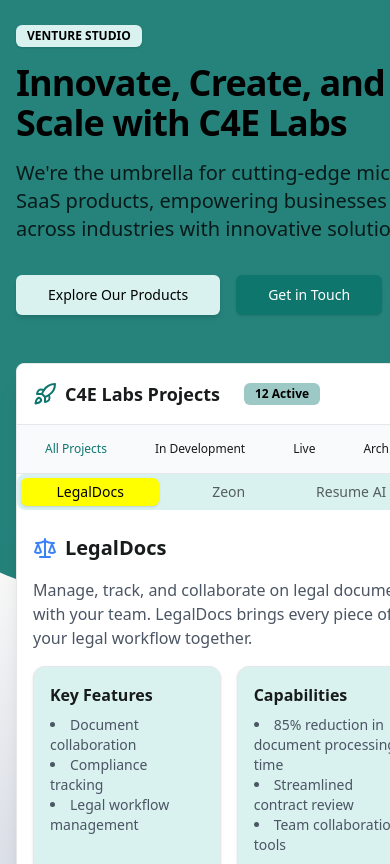
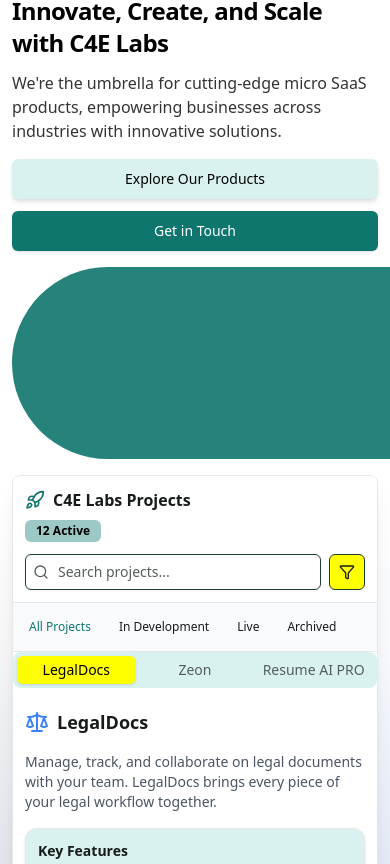
Before and after one commit to ctrlKshav/c4e-labs, a React (Vite) app: page / in a window 390 px wide. Shown: the part 1680-2544 px from the top of the page. Built offline with nearby package versions, Linux system fonts and the light colour scheme.

Commit message:
Make Product Overview Responsive

```diff
--- a/src/components/landing-page/products-overview/feature-card.tsx
+++ b/src/components/landing-page/products-overview/feature-card.tsx
@@ -1,15 +1,16 @@
-import { ProductFeatures } from "@/types/product";
-import {Card} from "@/components/ui/card";
+import type { ProductFeatures } from "@/types/product"
+import { Card } from "@/components/ui/card"
 
+// Feature Card Component
 const FeatureCard = ({ title, items }: ProductFeatures) => (
-    <Card className="p-4">
-      <h4 className="font-semibold mb-2">{title}</h4>
-      <ul className="list-disc list-inside text-sm text-gray-600">
-        {items.map((item, index) => (
-          <li key={index}>{item}</li>
-        ))}
-      </ul>
-    </Card>
-  );
+  <Card className="p-3 sm:p-4 hover:shadow-md transition-shadow">
+    <h4 className="font-semibold mb-2 text-sm sm:text-base">{title}</h4>
+    <ul className="list-disc list-inside text-xs sm:text-sm text-gray-600 space-y-1">
+      {items.map((item, index) => (
+        <li key={index} className="leading-relaxed">{item}</li>
+      ))}
+    </ul>
+  </Card>
+);
 
-export default FeatureCard;
+export default FeatureCard
--- a/src/components/landing-page/products-overview/index.tsx
+++ b/src/components/landing-page/products-overview/index.tsx
@@ -8,37 +8,44 @@ import ProductTab from "@/components/landing-page/products-overview/product-tab"
 import TopBar from "@/components/landing-page/products-overview/topbar"
 import products from "@/data/products"
 
-// Components
+// Hero Section Component
 const HeroSection = () => (
-  <div className="flex flex-col justify-center space-y-8">
+  <div className="flex flex-col justify-center space-y-4 sm:space-y-6 md:space-y-8">
     <div>
-      <Badge className="mb-4 bg-card text-foreground hover:bg-slate-300">VENTURE STUDIO</Badge>
-      <h1 className="mb-4 text-4xl font-bold tracking-tight lg:text-5xl">
+      <Badge className="mb-3 sm:mb-4 bg-card text-foreground hover:bg-slate-300">
+        VENTURE STUDIO
+      </Badge>
+      <h1 className="mb-3 sm:mb-4 text-2xl sm:text-3xl md:text-4xl lg:text-5xl font-bold tracking-tight">
         Innovate, Create, and Scale with C4E Labs
       </h1>
-      <p className="text-xl text-foreground/80">
-        We're the umbrella for cutting-edge micro SaaS products, empowering businesses across industries with
-        innovative solutions.
+      <p className="text-base sm:text-lg md:text-xl text-foreground/80">
+        We're the umbrella for cutting-edge micro SaaS products, empowering businesses across industries with innovative solutions.
       </p>
     </div>
-    <div className="flex gap-4">
-      <Button size="lg" variant={"secondary"}>Explore Our Products</Button>
-      <Button size="lg" variant={"default"}>
+    <div className="flex flex-col sm:flex-row gap-3 sm:gap-4">
+      <Button size="lg" variant="secondary" className="w-full sm:w-auto">
+        Explore Our Products
+      </Button>
+      <Button size="lg" variant="default" className="w-full sm:w-auto">
         Get in Touch
       </Button>
     </div>
   </div>
 );
 
-
+// Product Showcase Component
 const ProductShowcase = () => (
-  <Card className="overflow-hidden rounded-lg border bg-white shadow-xl pb-8">
+  <Card className="overflow-hidden rounded-lg border bg-white shadow-xl">
     <TopBar />
-    <div className="">
+    <div className="overflow-hidden">
       <Tabs defaultValue="product0" className="w-full">
         <TabsList className="grid w-full grid-cols-3">
-          {products.slice(0,3).map((product) => (
-            <TabsTrigger key={product.id} value={product.id}>
+          {products.slice(0, 3).map((product) => (
+            <TabsTrigger
+              key={product.id}
+              value={product.id}
+              className="text-sm sm:text-base px-2 sm:px-4"
+            >
               {product.name}
             </TabsTrigger>
           ))}
@@ -51,13 +58,23 @@ const ProductShowcase = () => (
   </Card>
 );
 
+// Main Component
 export default function ProductsManagement() {
   return (
-    <div className="relative overflow-hidden bg-gradient-two-corners-bottom">
-      <div className="absolute left-0 top-0 h-[800px] w-[800px] translate-x-[-30%] translate-y-[-15%] rounded-full bg-primary/90" />
-      <div className="container relative mx-auto px-4 py-24">
-        <div className="grid gap-12 lg:grid-cols-2">
-          <HeroSection />
+    <div className="relative overflow-hidden bg-gradient-two-corners-bottom min-h-screen">
+      <div className="absolute left-0 top-0 h-[800px] w-[800px] translate-x-[-30%] translate-y-[-15%] rounded-full bg-primary/90 hidden lg:block" />
+
+      <div className="container relative mx-auto px-3 sm:px-4 py-8 sm:py-12 md:py-16 lg:py-24">
+        <div className="grid gap-8 sm:gap-12 lg:grid-cols-2">
+          <div className="relative z-10">
+            <HeroSection />
+          </div>
+
+          {/* Mobile decorative circle */}
+          <div className="lg:hidden relative h-32 sm:h-48 w-full my-4">
+            <div className="absolute inset-0 bg-primary/90 rounded-full transform scale-150 translate-x-1/4" />
+          </div>
+
           <div className="relative">
             <ProductShowcase />
           </div>
--- a/src/components/landing-page/products-overview/product-tab.tsx
+++ b/src/components/landing-page/products-overview/product-tab.tsx
@@ -1,36 +1,38 @@
 import { Tabs, TabsContent } from "@/components/ui/tabs";
 import { ProductInterface } from "@/types/product";
 import FeatureCard from "@/components/landing-page/products-overview/feature-card";
-import { Button } from "@/components/ui/button"; // Assuming you have a Button component
+import { Button } from "@/components/ui/button";
 
 const ProductTab = ({ product }: { product: ProductInterface }) => (
-  <TabsContent value={product.id} className="p-4">
-    <div className="flex items-center gap-2 mb-4">
-      {product.icon}
-      <h3 className="text-xl font-semibold">{product.name}</h3>
+  <TabsContent value={product.id} className="p-3 sm:p-4">
+    <div className="flex flex-col space-y-4">
+      <div className="flex items-center gap-2">
+        <div className="shrink-0">{product.icon}</div>
+        <h3 className="text-lg sm:text-xl font-semibold">{product.name}</h3>
       </div>
-    <p className="mb-4 text-gray-600">{product.description}</p>
-    <div className="grid grid-cols-2 gap-4">
+      <p className="text-sm sm:text-base text-gray-600">{product.description}</p>
+      <div className="grid grid-cols-1 gap-3 sm:gap-4">
         {product.features.map((feature, index) => (
           <FeatureCard key={index} {...feature} />
         ))}
       </div>
-    {/* Add a link to the product's website */}
       {product.link && (
-      <div className="mt-6">
+        <div className="mt-2 sm:mt-4">
           <a
             href={product.link}
             target="_blank"
             rel="noopener noreferrer"
-          className="inline-block"
+            className="inline-block w-full"
           >
-          <Button variant="outline" className="w-full sm:w-auto">
+            <Button variant="outline" className="w-full">
               Visit Website
             </Button>
           </a>
         </div>
       )}
+    </div>
   </TabsContent>
 );
 
+
 export default ProductTab;
--- a/src/components/landing-page/products-overview/topbar.tsx
+++ b/src/components/landing-page/products-overview/topbar.tsx
@@ -1,63 +1,49 @@
 import React from 'react';
-import {
-  Rocket,
-  Users,
-  Bell,
-  Search,
-  Filter,
-  Grid,
-  List,
-  Settings,
-  HelpCircle
-} from 'lucide-react';
+import { Rocket, Search, Filter } from 'lucide-react';
 import { Button } from "@/components/ui/button";
 import { Input } from "@/components/ui/input";
 import { Badge } from "@/components/ui/badge";
 
-const TopBar = () => {
-  return (
+
+// TopBar Component
+const TopBar = () => (
   <div className="border-b border-gray-200 bg-white">
-      {/* Main TopBar Container */}
-      <div className="p-4">
-        <div className="flex items-center justify-between">
-          {/* Left Section */}
-          <div className="flex items-center gap-4">
+    <div className="p-3 sm:p-4 flex flex-col space-y-3 sm:space-y-4">
+      {/* Top Section */}
+      <div className="flex flex-col sm:flex-row sm:items-center justify-between gap-2 w-full">
         <div className="flex items-center gap-2">
-              <Rocket className="h-6 w-6 text-primary" />
-              <span className="text-lg font-semibold">C4E Labs Projects</span>
+          <Rocket className="h-5 w-5 sm:h-6 sm:w-6 text-primary" />
+          <span className="text-base sm:text-lg font-semibold">C4E Labs Projects</span>
+          <Badge variant="secondary" className="hidden sm:inline-flex">12 Active</Badge>
         </div>
-            <Badge variant="secondary" className="ml-2">12 Active</Badge>
+        <Badge variant="secondary" className="sm:hidden self-start">12 Active</Badge>
       </div>
 
-          {/* Center Section - Search */}
-          <div className="hidden md:flex items-center gap-2 max-w-md w-full mx-4">
+      {/* Search Section */}
+      <div className="flex items-center gap-2 w-full">
         <div className="relative flex-1">
           <Search className="absolute left-2 top-2.5 h-4 w-4 text-muted-foreground" />
           <Input
             placeholder="Search projects..."
-                className="pl-8"
+            className="pl-8 w-full text-sm"
           />
         </div>
-            <Button variant="outline" size="icon">
+        <Button variant="outline" size="icon" className="shrink-0">
           <Filter className="h-4 w-4" />
         </Button>
       </div>
-
-
-        </div>
     </div>
 
-      {/* Secondary Navigation (Optional) */}
-      <div className="border-t px-4 py-2 bg-gray-50">
-        <div className="flex items-center gap-6 text-sm">
-          <Button variant="ghost" size="sm" className="text-primary">All Projects</Button>
-          <Button variant="ghost" size="sm">In Development</Button>
-          <Button variant="ghost" size="sm">Live</Button>
-          <Button variant="ghost" size="sm">Archived</Button>
+    {/* Secondary Navigation */}
+    <div className="border-t px-2 sm:px-4 py-2 bg-gray-50 overflow-x-auto">
+      <div className="flex items-center gap-3 sm:gap-6 text-sm whitespace-nowrap min-w-max">
+        <Button variant="ghost" size="sm" className="text-primary px-2 sm:px-4">All Projects</Button>
+        <Button variant="ghost" size="sm" className="px-2 sm:px-4">In Development</Button>
+        <Button variant="ghost" size="sm" className="px-2 sm:px-4">Live</Button>
+        <Button variant="ghost" size="sm" className="px-2 sm:px-4">Archived</Button>
       </div>
     </div>
   </div>
 );
-};
 
 export default TopBar;
```
Lines whose indentation alone changed are shown as unchanged.
